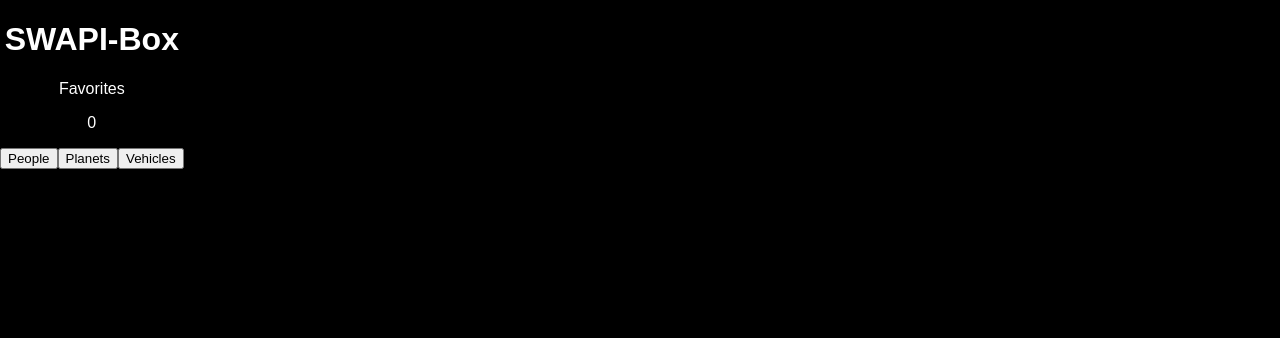
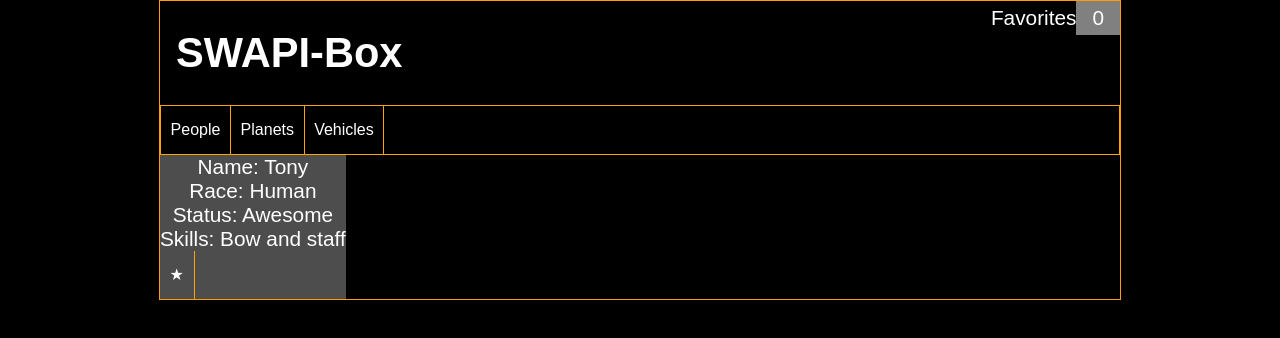
Before and after one commit to tonyr729/swapi-box, a React (Create React App) app: page / in a window 1280 px wide. Shown: the top 338 px of the page. Built offline with nearby package versions, Linux system fonts and the light colour scheme.

Commit message:
Add css styles for header section

```diff
--- a/public/index.html
+++ b/public/index.html
@@ -6,6 +6,7 @@
     <meta name="theme-color" content="#000000">
     <link rel="manifest" href="%PUBLIC_URL%/manifest.json">
     <link rel="shortcut icon" href="%PUBLIC_URL%/favicon.ico">
+    <link href="https://fonts.googleapis.com/css?family=Raleway:400,800" rel="stylesheet">
     <title>SWAPIbox</title>
   </head>
   <body>
--- a/src/Components/Stateless/FavButton/FavButton.js
+++ b/src/Components/Stateless/FavButton/FavButton.js
@@ -7,8 +7,8 @@ const FavButton =({favorites, setDisplayedData}) => {
   return (
     <div className='favorite-div' onClick={() => setDisplayedData('favorites')}>
       <p className='favorite-text'>Favorites</p>
-      <div>
-        <p className='favorite-count'>
+      <div className='favorite-count'>
+        <p>
           {favorites}
         </p>
       </div>
--- a/src/Components/Stateless/FavButton/FavButton.scss
+++ b/src/Components/Stateless/FavButton/FavButton.scss
@@ -1,7 +1,23 @@
+p {
+  margin: 0;
+}
+
+.favorite-div {
+  position: absolute;
+  right: 0;
+  top: 0;
+  &:hover { background-color: rgb(228, 148, 0); }
+  &:active { background-color: rgb(255, 81, 1); }
+}
+
 .favorite-text {
+  display: inline-block;
   color: #fff;
 }
 
 .favorite-count {
+  display: inline-block;
+  background-color: rgba(255, 255, 255, .5);
   color: #fff;
+  padding: .3rem 1rem;
 }
--- a/src/Components/Stateless/Header/index.js
+++ b/src/Components/Stateless/Header/index.js
@@ -7,12 +7,14 @@ import PropTypes from 'prop-types';
 const Header = ({setPeopleData, setPlanetData, setVehicleData, setDisplayedData, favorites}) =>{
 
   return (
-    <div>
+    <div className="header">
       <h1 className="header-title">SWAPI-Box</h1>
       <FavButton favorites={ favorites } setDisplayedData={ setDisplayedData } />
-      <button onClick={ setPeopleData }>People</button>
-      <button onClick={ setPlanetData }>Planets</button>
-      <button onClick={ setVehicleData }>Vehicles</button>
+      <div className="button-container">
+        <button onClick={ setPeopleData }>People</button>
+        <button onClick={ setPlanetData }>Planets</button>
+        <button onClick={ setVehicleData }>Vehicles</button>
+      </div>
     </div>
   )
 }
--- a/src/Components/Stateless/Header/index.scss
+++ b/src/Components/Stateless/Header/index.scss
@@ -1,3 +1,28 @@
+
+.header {
+  display: flex;
+  flex-wrap: wrap;
+}
+
 .header-title {
-  color: #fff
+  color: #fff;
+  margin-left: 1rem;
 }
+
+.button-container {
+  border: 1px solid orange;
+  width: 100%;
+}
+
+button {
+  font-size: 1rem;
+  padding: 0 .6rem;
+  height: 3rem;
+  float: left;
+  border-style: none;
+  border-right: 1px solid rgb(255, 165, 0);
+  background-color: transparent;
+  color: white;
+  &:hover { background-color: rgb(228, 148, 0); }
+  &:active { background-color: rgb(255, 81, 1); }
+}
--- a/src/Containers/Main/index.js
+++ b/src/Containers/Main/index.js
@@ -12,7 +12,7 @@ class Main extends Component {
       vehicles: [],
       planets: [],
       favorites: [],
-      displayed: []
+      displayed: [{name: "Tony", race: "Human", status: "Awesome", skills: "Bow and staff"}]
     }
     this.api = new APIManager();
   }
--- a/src/Containers/Main/index.scss
+++ b/src/Containers/Main/index.scss
@@ -1,8 +1,12 @@
 .main {
-  position: absolute;
+  position: relative;
+  width: 60rem;
+  margin: 0 auto;
+  font-size: 1.3rem;
   z-index: 100;
   // animation: main 40s;
   opacity: 1;
+  border: 1px solid rgb(255, 157, 0)
 }
 
 @keyframes main {
```
